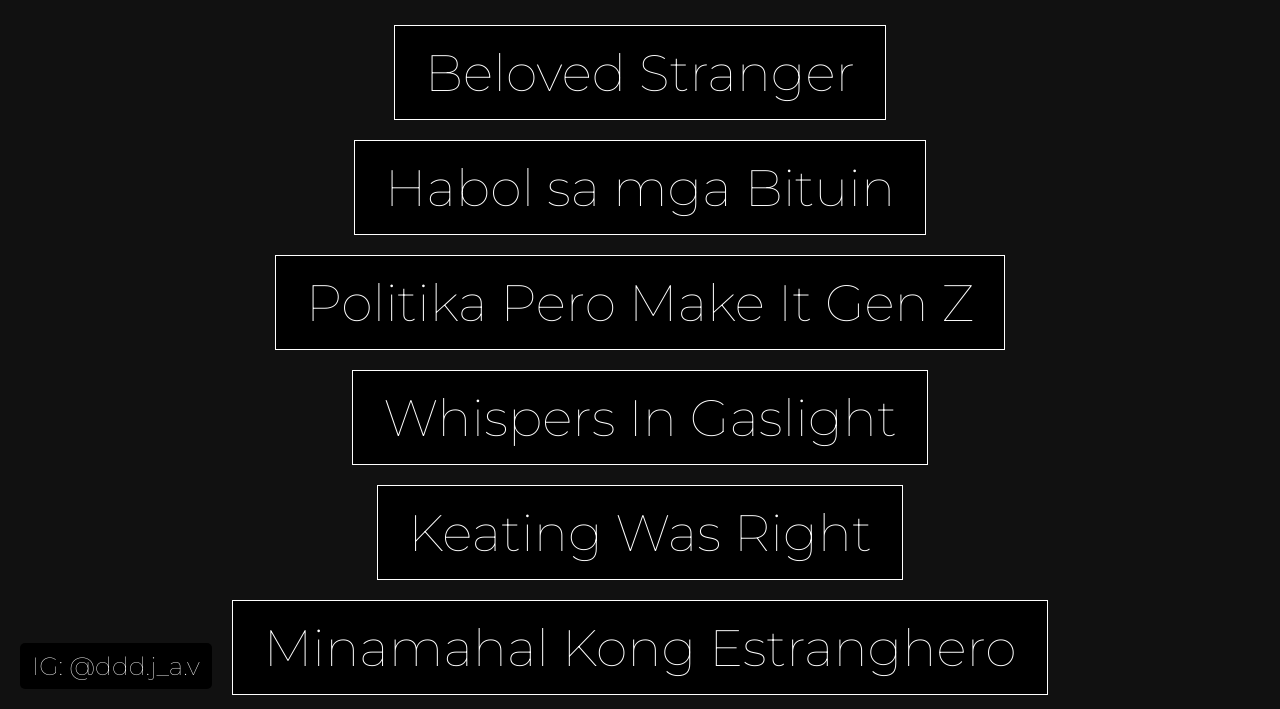
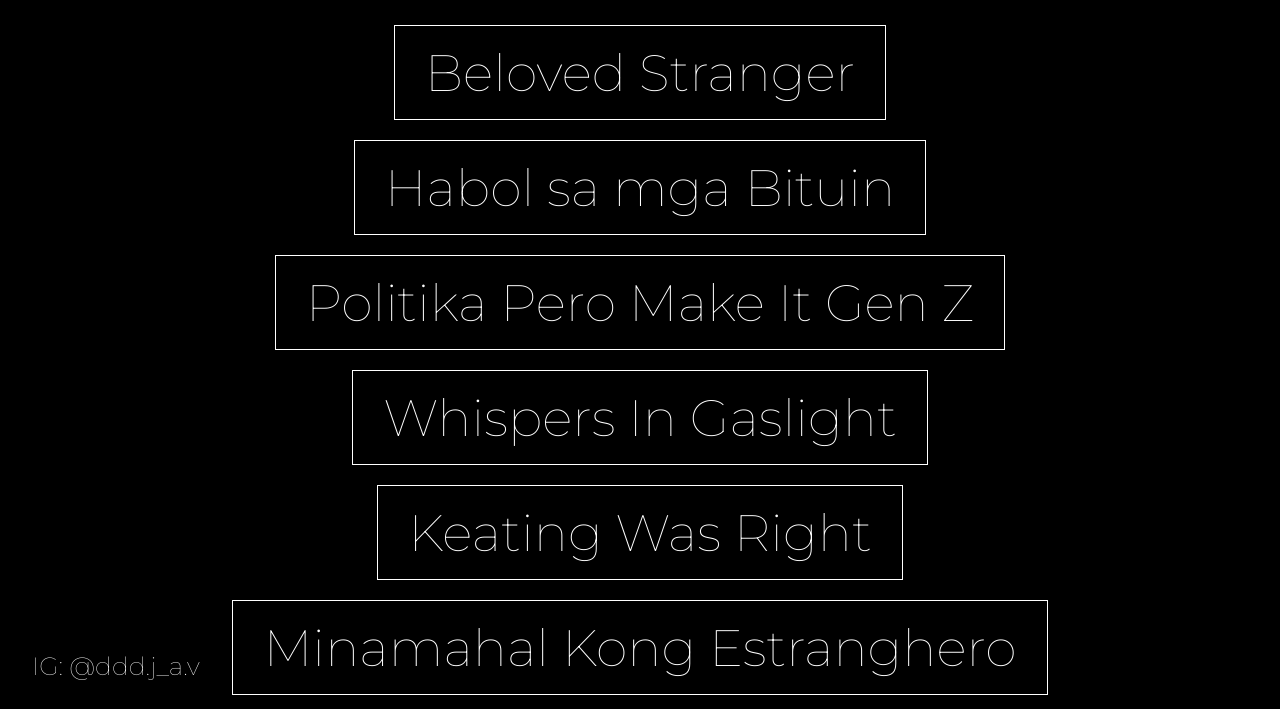
Before and after one commit to JzieJzie/Blooming-Silence, a plain HTML site: page index.html in a window 1280 px wide. Shown: the part 91-800 px from the top of the page. Drawn offline with Linux system fonts and the light colour scheme.

Commit message:
Update styles.css

```diff
--- a/styles.css
+++ b/styles.css
@@ -159,7 +159,7 @@ body, html {
 }
 
 /* ===== MKE REFLECTION PAGE ===== */
-body {
+bodytwo {
     background-color: #111;
     color: #f9f9f9;
     font-family: 'Montserrat', sans-serif;
```
